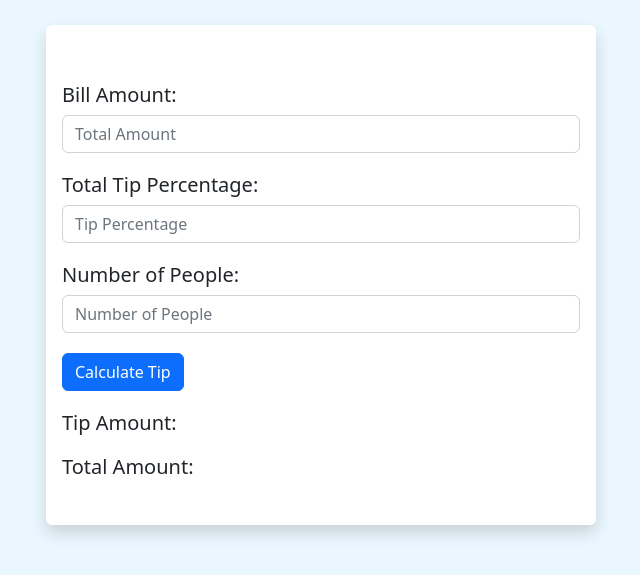
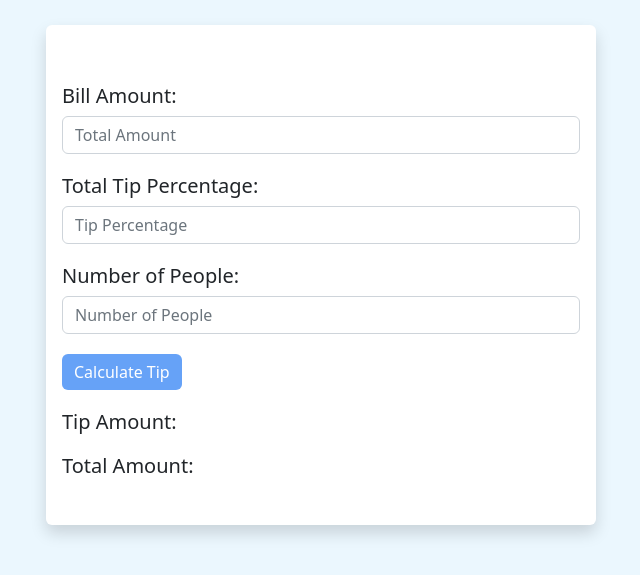
Before and after one commit to LuciaMGil/tip-calculator, a plain HTML site: page index.html in a window 1280 px wide. Shown: the part 123-698 px from the top of the page, without its empty margins (319-959 px from the left). Drawn offline with nearby package versions, Linux system fonts and the light colour scheme.

Commit message:
Changed button color

```diff
--- a/style.css
+++ b/style.css
@@ -18,7 +18,8 @@ h3 {
     margin-top: 20px;
 }
 .btn-primary {
-
+    background-color:rgb(102, 162, 247);
+    border: rgb(102, 162, 247) ;
     align-content: center;
     margin-top: 20px;
 }
```
